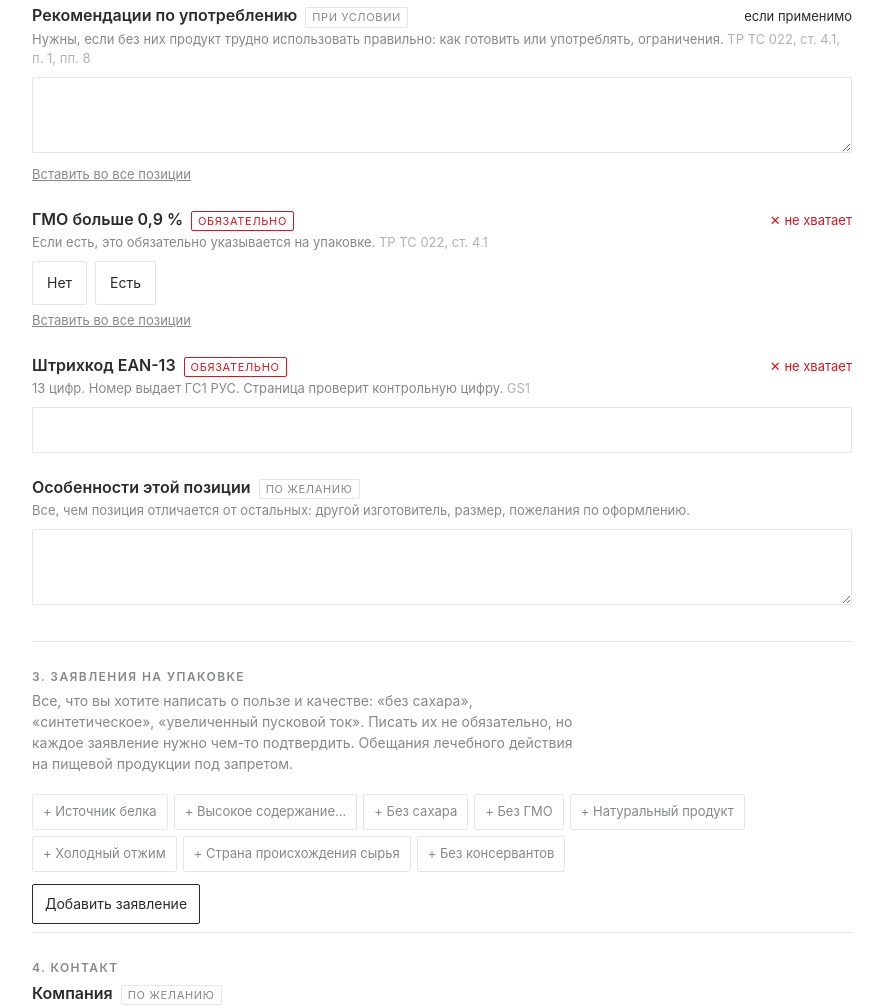
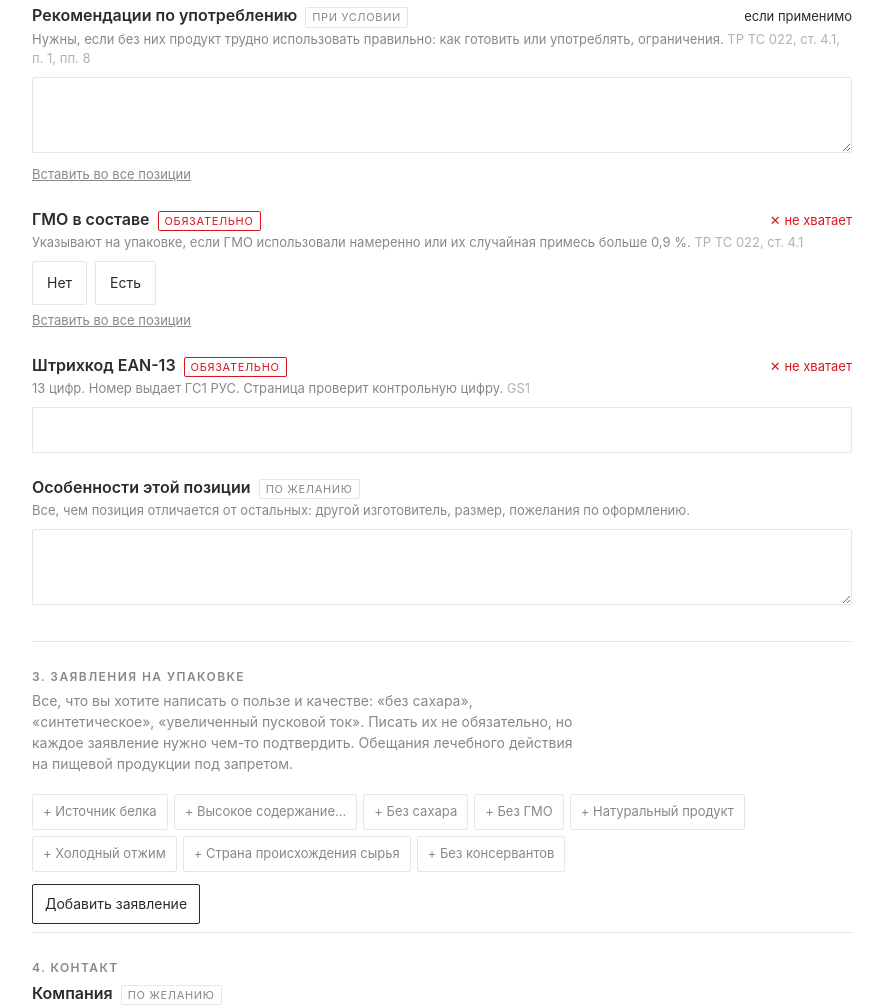
Before and after one commit to nicolaykovtun/kovtun-tools, a plain HTML site: page sku-line.html in a window 1280 px wide. Shown: the part 4136-5143 px from the top of the page, without its empty margins (198-1081 px from the left). Drawn offline with Linux system fonts and the light colour scheme.

Commit message:
sku-line: ГОСТ 31340-2022, подсказка про ГМО (как на сайте)
Co-Authored-By: Claude Opus 5.5 <noreply@anthropic.com>
Claude-Session: https://claude.ai/code/session_01HstSPYecrQaQ2gAADhfxXH

```diff
--- a/sku-line.html
+++ b/sku-line.html
@@ -286,7 +286,7 @@ var TYPES = {
       {id:'storage', label:'Условия хранения', req:'req', type:'area', hint:'Температура и влажность.', law:'ТР ТС 022, ст. 4.1', all:true},
       {id:'afterOpen', label:'Хранение после вскрытия', req:'cond', hint:'Если продукт меняется после вскрытия: масла, соусы, молочные продукты.', law:'ТР ТС 022, ст. 4.1; ТР ТС 024', all:true},
       {id:'usage', label:'Рекомендации по употреблению', req:'cond', type:'area', hint:'Нужны, если без них продукт трудно использовать правильно: как готовить или употреблять, ограничения.', law:'ТР ТС 022, ст. 4.1, п. 1, пп. 8', all:true},
-      {id:'gmo', label:'ГМО больше 0,9 %', req:'req', type:'choice', options:['Нет','Есть'], hint:'Если есть, это обязательно указывается на упаковке.', law:'ТР ТС 022, ст. 4.1', all:true},
+      {id:'gmo', label:'ГМО в составе', req:'req', type:'choice', options:['Нет','Есть'], hint:'Указывают на упаковке, если ГМО использовали намеренно или их случайная примесь больше 0,9 %.', law:'ТР ТС 022, ст. 4.1', all:true},
       EAN, EXTRA
     ],
     claims:['Источник белка','Высокое содержание…','Без сахара','Без ГМО','Натуральный продукт','Холодный отжим','Страна происхождения сырья','Без консервантов'],
@@ -294,7 +294,7 @@ var TYPES = {
   },
   oil: {
     label:'Масла, смазки, автохимия', note:'Моторные и трансмиссионные масла, смазки, технические жидкости',
-    laws:'ТР ТС 030/2012, предупредительная маркировка по ГОСТ 31340-2013',
+    laws:'ТР ТС 030/2012, предупредительная маркировка по ГОСТ 31340-2022',
     sku: [
       {id:'name', label:'Наименование, марка и назначение', req:'req', hint:'Например: «Масло моторное синтетическое 5W-40 для бензиновых и дизельных двигателей».', law:'ТР ТС 030, ст. 4.2'},
       TRADE,
@@ -302,7 +302,7 @@ var TYPES = {
       {id:'specs', label:'Характеристики и допуски', req:'opt', type:'area', hint:'Вязкость, классы API, ACEA, ILSAC, допуски автопроизводителей. Только те, что подтверждены.'},
       {id:'shelf', label:'Срок хранения', req:'req', hint:'Например, 5 лет.', law:'ТР ТС 030, ст. 4.2', all:true},
       {id:'storage', label:'Условия хранения', req:'req', type:'area', law:'ТР ТС 030, ст. 4.2', all:true},
-      {id:'hazard', label:'Предупредительная маркировка', req:'cond', type:'area', hint:'Пиктограммы, сигнальное слово, краткие характеристики опасности и меры предосторожности. Берутся из паспорта безопасности.', law:'ТР ТС 030, ст. 4.3; ГОСТ 31340-2013', all:true},
+      {id:'hazard', label:'Предупредительная маркировка', req:'cond', type:'area', hint:'Пиктограммы, сигнальное слово, краткие характеристики опасности и меры предосторожности. Берутся из паспорта безопасности.', law:'ТР ТС 030, ст. 4.3; ГОСТ 31340-2022', all:true},
       {id:'usage', label:'Применение и меры безопасности', req:'opt', type:'area', hint:'Как применять, что делать при попадании на кожу или в глаза.', all:true},
       EAN, EXTRA
     ],
```
